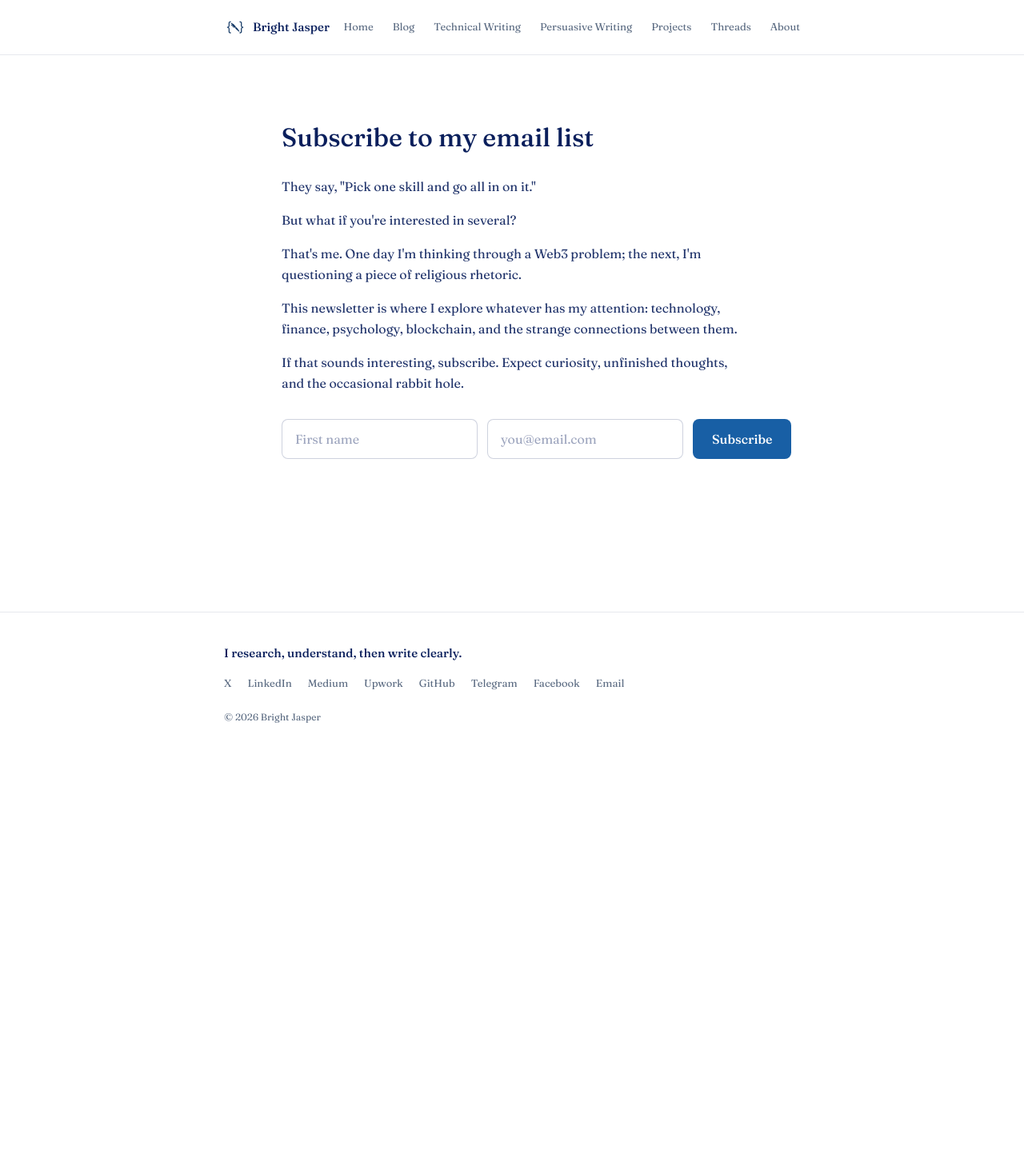
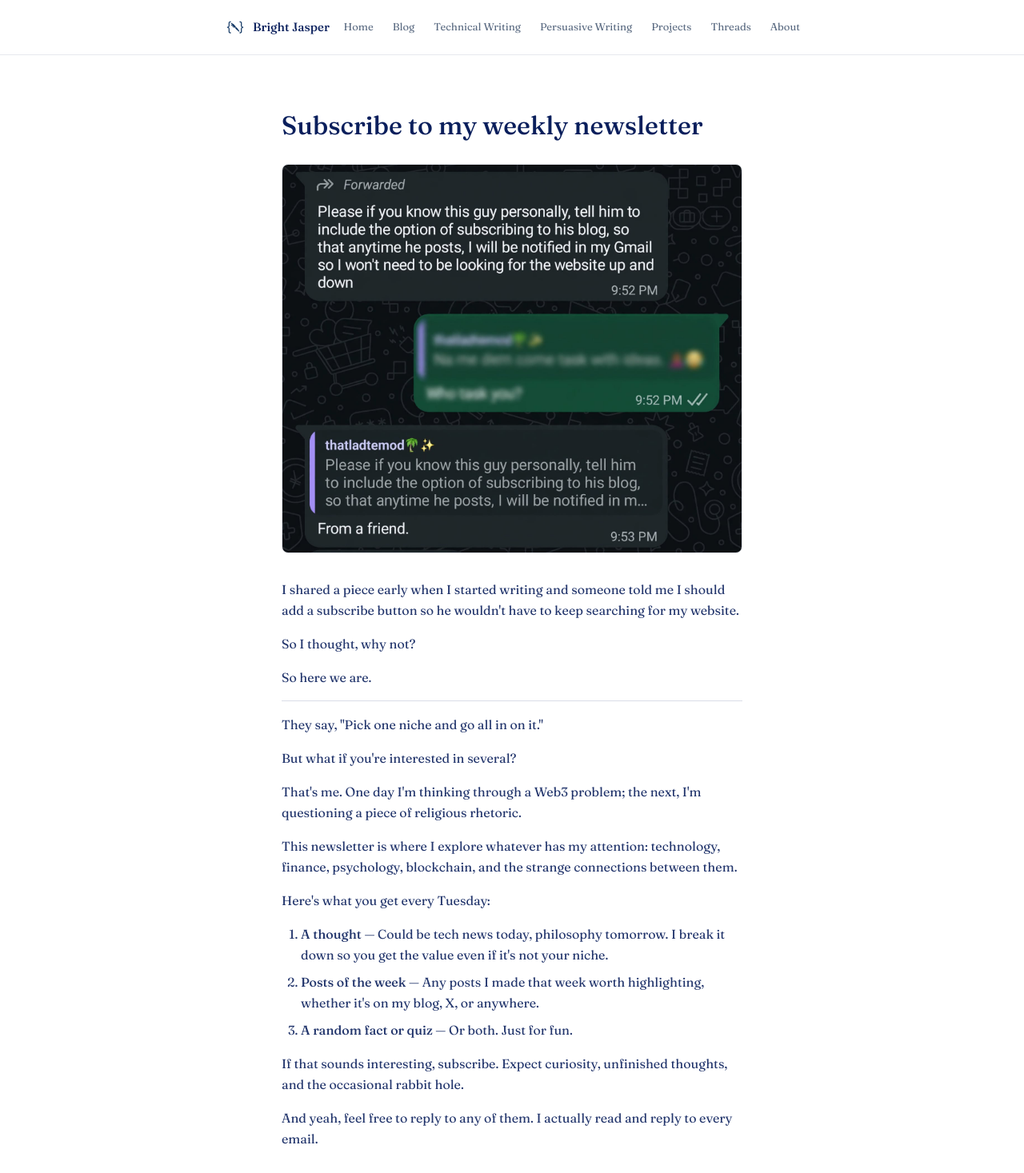
Before and after one commit to Aura-pix/bright-jasper, a Next.js app: page /subscribe in a window 1280 px wide. Shown: the top 1467 px of the page at 80% size. Before the commit the page ends 946 px from the top, so only its background shows below. Built offline with nearby package versions, Linux system fonts and the light colour scheme.

Commit message:
Updated subscribe page and added the updated resume

```diff
--- a/app/api/subscribe/route.js
+++ b/app/api/subscribe/route.js
@@ -86,7 +86,7 @@ export async function POST(req) {
       body: JSON.stringify({
         email_address: normalized,
         first_name,
-        tags: [53595],
+        tags: [23717485],
       }),
     });
 
--- a/app/subscribe/page.js
+++ b/app/subscribe/page.js
@@ -1,5 +1,6 @@
 "use client";
 
+import Image from "next/image";
 import { useState } from "react";
 
 export default function SubscribePage() {
@@ -51,11 +52,28 @@ export default function SubscribePage() {
     <section className="px-6 pt-16 pb-20 flex items-center justify-center min-h-[75vh]">
       <div className="max-w-xl w-full">
         <h1 className="text-[28px] sm:text-[32px] font-medium text-ink mb-6">
-          Subscribe to my email list
+          Subscribe to my weekly newsletter
         </h1>
+        <Image
+          src="/testimonial-image.jpg"
+          alt="Feedback from an early reader asking for a subscribe button"
+          width={1200}
+          height={800}
+          className="w-full h-auto rounded-lg border border-ink/10 mb-8"
+        />
 
         <div className="space-y-4 text-[16px] text-ink/90 leading-relaxed mb-8">
-          <p>They say, &quot;Pick one skill and go all in on it.&quot;</p>
+          <p>
+            I shared a piece early when I started writing and someone told me I
+            should add a subscribe button so he wouldn&apos;t have to keep
+            searching for my website.
+          </p>
+          <p>So I thought, why not?</p>
+          <p>So here we are.</p>
+
+          <hr className="my-8 border-ink/15" />
+
+          <p>They say, &quot;Pick one niche and go all in on it.&quot;</p>
           <p>But what if you&apos;re interested in several?</p>
           <p>
             That&apos;s me. One day I&apos;m thinking through a Web3 problem;
@@ -66,18 +84,37 @@ export default function SubscribePage() {
             technology, finance, psychology, blockchain, and the strange
             connections between them.
           </p>
+          <p>Here&apos;s what you get every Tuesday:</p>
+          <ol className="list-decimal pl-6 space-y-2">
+            <li>
+              <strong>A thought</strong> — Could be tech news today, philosophy
+              tomorrow. I break it down so you get the value even if it&apos;s
+              not your niche.
+            </li>
+            <li>
+              <strong>Posts of the week</strong> — Any posts I made that week
+              worth highlighting, whether it&apos;s on my blog, X, or anywhere.
+            </li>
+            <li>
+              <strong>A random fact or quiz</strong> — Or both. Just for fun.
+            </li>
+          </ol>
           <p>
             If that sounds interesting, subscribe. Expect curiosity, unfinished
             thoughts, and the occasional rabbit hole.
+          </p>
+          <p>
+            And yeah, feel free to reply to any of them. I actually read and
+            reply to every email.
           </p>
         </div>
 
         {status === "success" ? (
           <div className="bg-[#F7FAFD] border border-accent/20 p-6 rounded-lg text-center">
             <h2 className="text-[18px] font-medium text-ink mb-2">
-              Welcome to the chaotic side of life.
+              You&apos;re on the list. Let&apos;s see where the rabbit hole
+              leads.
             </h2>
-            <p className="text-[15px] text-ink/80">{message}</p>
           </div>
         ) : (
           <form onSubmit={handleSubmit} className="flex flex-col gap-3">
```
Also changed, not shown: public/testimonial-image.jpg (added), 1 other file (tests, documents, lock files or other folders).
